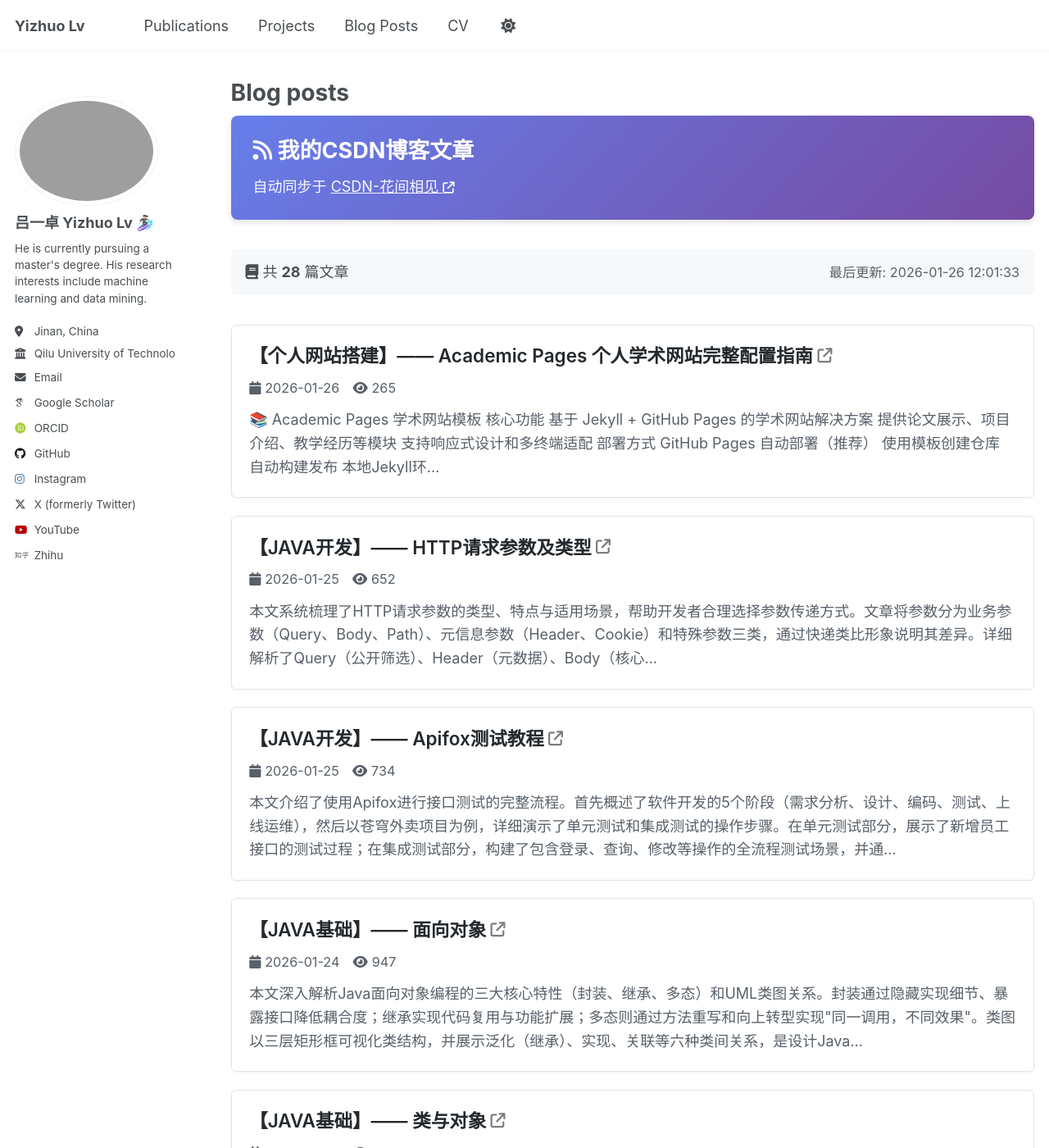
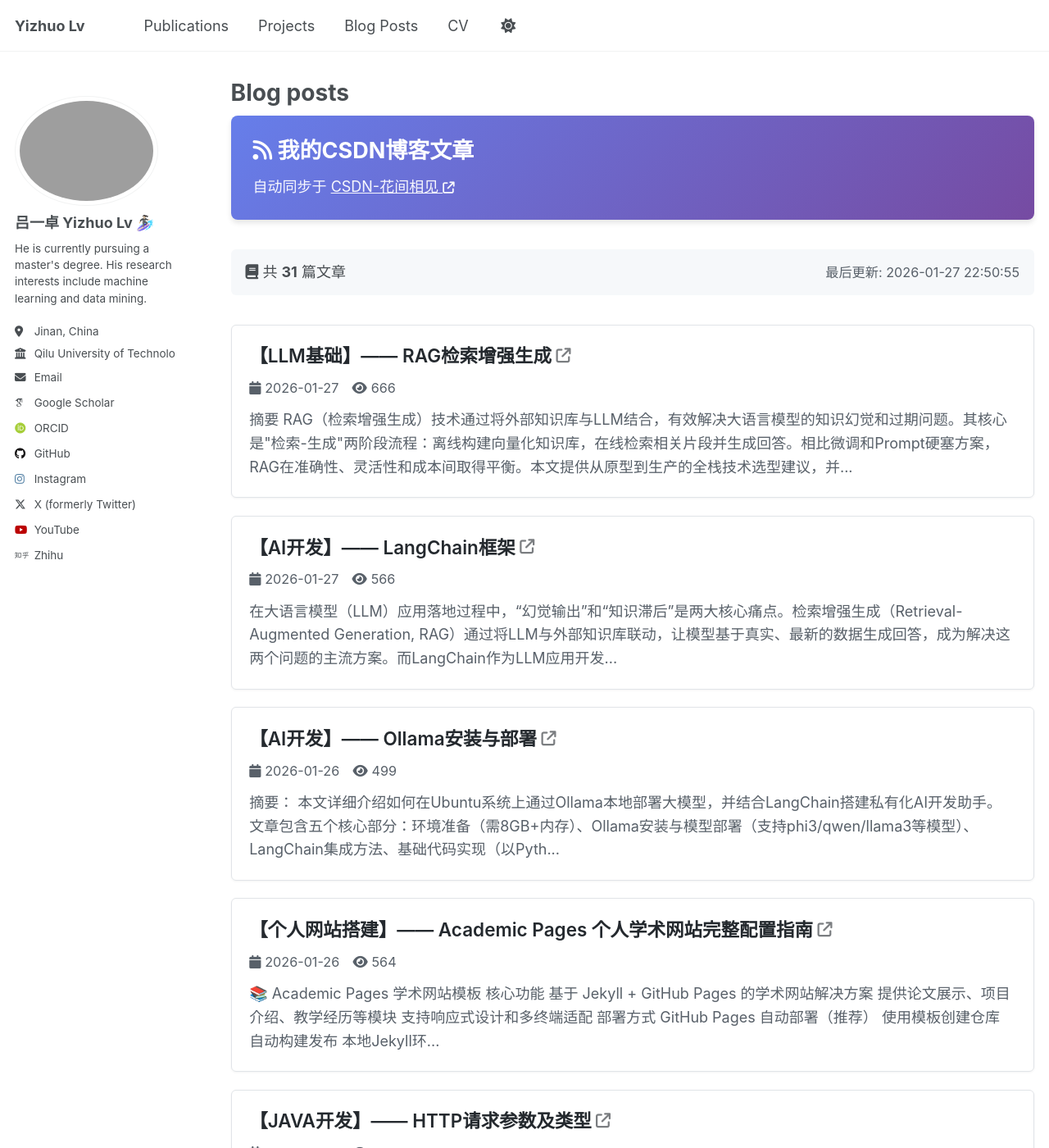
Before and after one commit to Lvyizhuo/lvyizhuo.github.io, a Jekyll site: the page built from _pages/year-archive.html, in a window 1280 px wide and 1400 px high. Shown: the whole window at 82% size. Built offline with Jekyll 4.4.1, drawn with Linux system fonts in a browser that asks for light colours; some web fonts are replaced; some of the changed text lies outside the part shown.

Commit message:
更新博客202601272251

```diff
--- a/_data/csdn_posts.yml
+++ b/_data/csdn_posts.yml
@@ -1,80 +1,96 @@
-last_updated: '2026-01-26 12:01:33'
-total_count: 28
+last_updated: '2026-01-27 22:50:55'
+total_count: 31
 articles:
+- title: 【LLM基础】—— RAG检索增强生成
+  link: https://blog.csdn.net/Lvyizhuo/article/details/157432322
+  date: '2026-01-27'
+  excerpt: 摘要 RAG（检索增强生成）技术通过将外部知识库与LLM结合，有效解决大语言模型的知识幻觉和过期问题。其核心是"检索-生成"两阶段流程：离线构建向量化知识库，在线检索相关片段并生成回答。相比微调和Prompt硬塞方案，RAG在准确性、灵活性和成本间取得平衡。本文提供从原型到生产的全栈技术选型建议，并...
+  views: '666'
+- title: 【AI开发】—— LangChain框架
+  link: https://blog.csdn.net/Lvyizhuo/article/details/157431774
+  date: '2026-01-27'
+  excerpt: 在大语言模型（LLM）应用落地过程中，“幻觉输出”和“知识滞后”是两大核心痛点。检索增强生成（Retrieval-Augmented Generation,
+    RAG）通过将LLM与外部知识库联动，让模型基于真实、最新的数据生成回答，成为解决这两个问题的主流方案。而LangChain作为LLM应用开发...
+  views: '566'
+- title: 【AI开发】—— Ollama安装与部署
+  link: https://blog.csdn.net/Lvyizhuo/article/details/157399944
+  date: '2026-01-26'
+  excerpt: 摘要： 本文详细介绍如何在Ubuntu系统上通过Ollama本地部署大模型，并结合LangChain搭建私有化AI开发助手。文章包含五个核心部分：环境准备（需8GB+内存）、Ollama安装与模型部署（支持phi3/qwen/llama3等模型）、LangChain集成方法、基础代码实现（以Pyth...
+  views: '499'
 - title: 【个人网站搭建】—— Academic Pages 个人学术网站完整配置指南
   link: https://blog.csdn.net/Lvyizhuo/article/details/157391122
   date: '2026-01-26'
   excerpt: 📚 Academic Pages 学术网站模板 核心功能 基于 Jekyll + GitHub Pages 的学术网站解决方案 提供论文展示、项目介绍、教学经历等模块
     支持响应式设计和多终端适配 部署方式 GitHub Pages 自动部署（推荐） 使用模板创建仓库 自动构建发布 本地Jekyll环...
-  views: '265'
+  views: '564'
 - title: 【JAVA开发】—— HTTP请求参数及类型
   link: https://blog.csdn.net/Lvyizhuo/article/details/157295268
   date: '2026-01-25'
   excerpt: 本文系统梳理了HTTP请求参数的类型、特点与适用场景，帮助开发者合理选择参数传递方式。文章将参数分为业务参数（Query、Body、Path）、元信息参数（Header、Cookie）和特殊参数三类，通过快递类比形象说明其差异。详细解析了Query（公开筛选）、Header（元数据）、Body（核心...
-  views: '652'
+  views: '734'
 - title: 【JAVA开发】—— Apifox测试教程
   link: https://blog.csdn.net/Lvyizhuo/article/details/157299968
   date: '2026-01-25'
   excerpt: 本文介绍了使用Apifox进行接口测试的完整流程。首先概述了软件开发的5个阶段（需求分析、设计、编码、测试、上线运维），然后以苍穹外卖项目为例，详细演示了单元测试和集成测试的操作步骤。在单元测试部分，展示了新增员工接口的测试过程；在集成测试部分，构建了包含登录、查询、修改等操作的全流程测试场景，并通...
-  views: '734'
+  views: '855'
 - title: 【JAVA基础】—— 面向对象
   link: https://blog.csdn.net/Lvyizhuo/article/details/157293376
   date: '2026-01-24'
   excerpt: 本文深入解析Java面向对象编程的三大核心特性（封装、继承、多态）和UML类图关系。封装通过隐藏实现细节、暴露接口降低耦合度；继承实现代码复用与功能扩展；多态则通过方法重写和向上转型实现"同一调用，不同效果"。类图以三层矩形框可视化类结构，并展示泛化（继承）、实现、关联等六种类间关系，是设计Java...
-  views: '947'
+  views: '1186'
 - title: 【JAVA基础】—— 类与对象
   link: https://blog.csdn.net/Lvyizhuo/article/details/157292639
   date: '2026-01-24'
   excerpt: 本文详细介绍了Java面向对象编程中类与对象的核心概念，从基础语法到进阶用法。主要内容包括：1）类与对象的基本概念解析，包括变量分类（局部变量、成员变量、类变量）和方法基础；2）构造方法的定义与使用，包括构造方法重载和this/super关键字；3）对象的创建过程及访问控制，强调封装原则和gette...
-  views: '573'
+  views: '769'
 - title: 【JAVA开发】—— HTTP常见请求方法
   link: https://blog.csdn.net/Lvyizhuo/article/details/157283764
   date: '2026-01-23'
   excerpt: 本文详细解析了HTTP协议中的核心请求方法，包括GET、POST、PUT、DELETE、PATCH等常用方法，以及HEAD、OPTIONS等辅助方法。文章从方法定义、核心特点、适用场景和实操示例四个方面进行阐述，特别强调了幂等性和安全性这两个关键概念。通过对比表格清晰展示了GET与POST的核心区别...
-  views: '824'
+  views: '838'
 - title: 【JAVA开发】—— MySQL基础
   link: https://blog.csdn.net/Lvyizhuo/article/details/157257809
   date: '2026-01-23'
   excerpt: MySQL 核心知识点速览 本文整理了MySQL数据库的核心操作指南，涵盖五大SQL语言分类（DDL/DML/DQL/DCL/TCL）和实用场景：
     基础操作：包括登录MySQL、数据库切换、表结构管理等常用命令 数据查询：详解SELECT语句及其子句（WHERE/ORDER BY/GROUP BY等...
-  views: '1143'
+  views: '1146'
 - title: 【AI审稿提示词】—— 严肃的审稿人
   link: https://blog.csdn.net/Lvyizhuo/article/details/157249509
   date: '2026-01-22'
   excerpt: 本文摘要介绍了一个严苛精准的学术审稿人角色设定及其系统化评审流程。该角色要求具备前沿洞察力、理论功底和逻辑审查能力，强调对研究原创性、方法论严谨性、数据分析等核心要素的严格评估。审稿流程分为明确输入和分析搜索两个阶段，最终生成结构化报告，包含综合评估、必须解决的核心问题和其他改进建议三部分。报告要求...
-  views: '116'
+  views: '124'
 - title: 【JAVA开发】—— Apifox接口工具
   link: https://blog.csdn.net/Lvyizhuo/article/details/157249080
   date: '2026-01-22'
   excerpt: Apifox是一款全生命周期API管理工具，集设计、Mock、调试、测试、文档功能于一体。核心优势包括多协议支持、智能Mock服务、自动化测试和团队协作能力。安装后通过新建项目→设计接口→Mock调试→自动化测试→文档生成的流程，实现高效API管理。支持可视化接口设计、自定义Mock规则、批量测试场...
-  views: '1027'
+  views: '1051'
 - title: 【JAVA开发】—— Maven核心用法与实战指南
   link: https://blog.csdn.net/Lvyizhuo/article/details/157207460
   date: '2026-01-21'
   excerpt: Maven是Java项目的主流构建工具，通过标准化项目结构和自动化构建流程提升开发效率。核心功能包括依赖管理（自动下载jar包并解决版本冲突）和项目构建（一键完成编译、测试、打包等）。关键配置文件pom.xml定义了项目信息、依赖关系和构建配置。Maven采用三级仓库体系（本地/私服/中央）管理依赖...
-  views: '323'
+  views: '339'
 - title: 【JAVA开发】—— Git常用操作
   link: https://blog.csdn.net/Lvyizhuo/article/details/157178989
   date: '2026-01-20'
   excerpt: 本文介绍了Git版本控制系统的核心概念与常用操作。主要内容包括：1）Git基础配置（用户信息、编辑器、换行符设置）；2）基础操作（仓库初始化、克隆、提交、日志查看）；3）分支管理（创建、合并、冲突解决）；4）远程仓库操作（关联、推送、拉取）；5）撤销与回滚操作（工作区、暂存区、提交回滚）；6）标签管...
-  views: '1328'
+  views: '1332'
 - title: 【JAVA开发】—— Nginx服务器
   link: https://blog.csdn.net/Lvyizhuo/article/details/157178336
   date: '2026-01-20'
   excerpt: Nginx核心功能与应用摘要 Nginx是一款高性能的HTTP服务器和反向代理服务器，具有高并发处理能力、低资源占用等特点，广泛用于网站部署、API代理和负载均衡。核心功能包括：
     反向代理：通过proxy_pass指令将请求转发到后端服务器 负载均衡：支持多种策略（权重、IP哈希等）分配请求 性能优...
-  views: '479'
+  views: '483'
 - title: 【ClaudeCode】——常用指令
   link: https://blog.csdn.net/Lvyizhuo/article/details/150487398
   date: '2025-08-18'
   excerpt: 《ClaudeCode常用指令指南》摘要： 本文系统介绍了ClaudeCode交互式会话中的核心命令与使用技巧。通过20余种斜杠命令可完成对话管理、配置修改、代码审查等操作，包括/clear清空历史、/review请求代码审查、/model切换AI模型等。特别提供了"深度思考"触发词、Bash命令行...
-  views: '1811'
+  views: '1816'
 - title: 【ClaudeCode】——使用技巧
   link: https://blog.csdn.net/Lvyizhuo/article/details/150487217
   date: '2025-08-18'
   excerpt: 【ClaudeCode使用技巧摘要】 ClaudeCode是一款智能开发辅助工具，主要提供以下使用技巧： 通过创建CLAUDE.md文件自定义设置，记录常用命令、代码风格和项目规范等关键信息，支持多级目录放置。
     调优CLAUDE.md文件内容，可通过#键快速记录指令，并定期优化以提高遵循效果。 灵活...
-  views: '3360'
+  views: '3367'
 - title: 【Linux服务器】——模型训练技巧
   link: https://blog.csdn.net/Lvyizhuo/article/details/150344137
   date: '2025-08-13'
@@ -84,7 +100,7 @@ articles:
   link: https://blog.csdn.net/Lvyizhuo/article/details/149192547
   date: '2025-07-08'
   excerpt: Vim编辑器操作指南摘要（150字） Vim是Linux内置的文本编辑器，拥有三种模式：正常模式（默认模式，进行快捷操作）、编辑模式（按i进入，修改内容）和终端模式（按:进入，执行命令）。三种模式通过i、Esc和:相互转换。文件打开方式包括直接打开(vim路径)、指定行打开(vim+行号路径)和关键...
-  views: '489'
+  views: '490'
 - title: 【Linux】—— Linux常用操作
   link: https://blog.csdn.net/Lvyizhuo/article/details/144236510
   date: '2024-12-04'
@@ -94,12 +110,12 @@ articles:
   link: https://blog.csdn.net/Lvyizhuo/article/details/143403724
   date: '2024-10-31'
   excerpt: 为了更好的学习深度神经网络，本文介绍了线性神经网络中较为简单的线性回归模型，并演示了神经网络的整个训练过程，包括：定义简单的神经网络架构、数据处理、指定损失函数和如何训练模型。模型相对简单，但包含深度学习中模型训练的基本思想，为以后学习更复杂的模型打下基础。
-  views: '1826'
+  views: '1828'
 - title: 【docker】—— 部署python项目
   link: https://blog.csdn.net/Lvyizhuo/article/details/143323046
   date: '2024-10-29'
   excerpt: Docker 是一个开源平台，用于自动化应用程序的部署、扩展和管理。它通过容器技术实现轻量级、可移植的应用打包，确保在不同环境中应用的一致性。本文使用docker简单演示了如何部署一个python项目。
-  views: '5811'
+  views: '5814'
 - title: 【docker】—— docker常用操作
   link: https://blog.csdn.net/Lvyizhuo/article/details/143313858
   date: '2024-10-28'
@@ -110,18 +126,18 @@ articles:
   date: '2024-10-23'
   excerpt: Q-learning 是一种无模型的强化学习算法，用于寻找最优策略以最大化累积奖励。它通过学习一个状态-动作值函数Qsa，该函数表示在状态 (
     s ) 下执行动作 ( a ) 的预期收益。
-  views: '1573'
+  views: '1575'
 - title: 【影响力最大化】—— 次模性理论和应用
   link: https://blog.csdn.net/Lvyizhuo/article/details/143097956
   date: '2024-10-20'
   excerpt: 传播模型的次模性（Submodularity of propagation models）通常指的是在影响力最大化等传播问题中，影响力函数具有次模性特征。次模性是一种集合函数性质，它类似于“递减增益”的概念
-  views: '966'
+  views: '968'
 - title: 【影响力最大化】——影响力扩展度计算（蒙特卡洛模拟近似）
   link: https://blog.csdn.net/Lvyizhuo/article/details/143084663
   date: '2024-10-19'
   excerpt: 计算影响力拓展度的一个简单的方法是反复模拟在某个种子结点集合S之下影响力的传播过程，统计这些模拟过程中被激活结点个数的平均值，用这个平均值作为种子集合S的影响力扩展度σ
     (S)的估计值。这种模拟估计的方法通常被称为蒙特卡洛模拟（Monte Carlo Simulation）。
-  views: '820'
+  views: '822'
 - title: 【Python调试】 —— 常见异常类型
   link: https://blog.csdn.net/Lvyizhuo/article/details/143082109
   date: '2024-10-19'
@@ -131,7 +147,7 @@ articles:
   link: https://blog.csdn.net/Lvyizhuo/article/details/143058421
   date: '2024-10-18'
   excerpt: Conda常用操作、conda常用指令
-  views: '678'
+  views: '681'
 - title: 【开源项目】2048-Python经典小游戏
   link: https://blog.csdn.net/Lvyizhuo/article/details/143026018
   date: '2024-10-17'
@@ -141,9 +157,9 @@ articles:
   link: https://blog.csdn.net/Lvyizhuo/article/details/142992883
   date: '2024-10-16'
   excerpt: 本文提出了一种基于TV-CLT模型的迁移学习强化学习方法来解决TC-CIM问题。具体来说，我们将源网络和目标网络的状态表示归一化，以便有效地利用源网络上获得的知识。进一步，我们在RL域扩展了TL的起点方法，提出了NSQ-TL算法来解决源目标网络和代理设置之间的异构性。
-  views: '1416'
+  views: '1417'
 - title: 【大数据网络传播模型和算法-陈卫】——影响力最大化【持续更新】
   link: https://blog.csdn.net/Lvyizhuo/article/details/142965718
   date: '2024-10-15'
   excerpt: 影响力最大化（Influence Maximization）是一种经典的组合优化问题，旨在选择少数用户，从而最大限度地扩大在线社交网络的影响力
-  views: '2216'
+  views: '2219'
```
